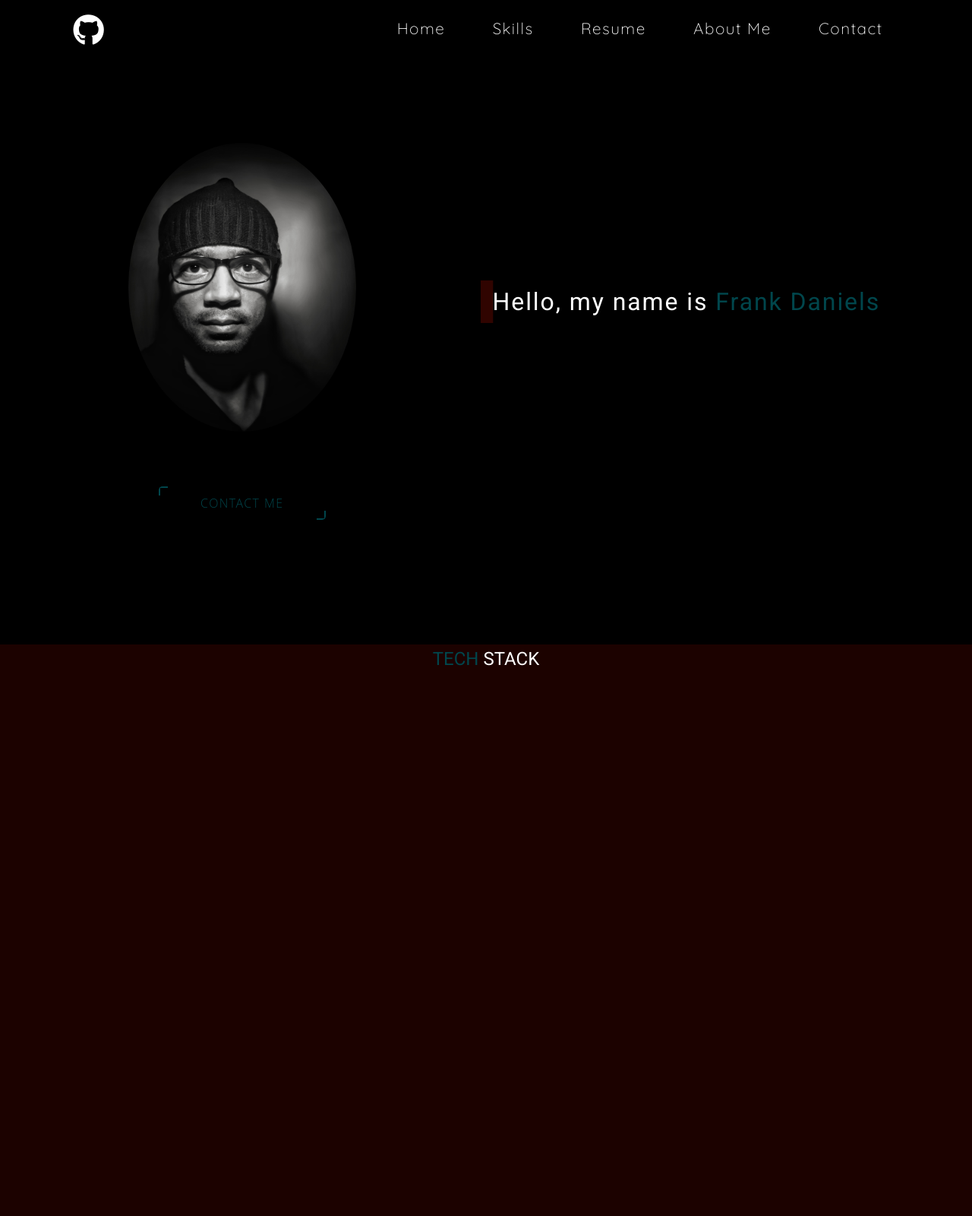
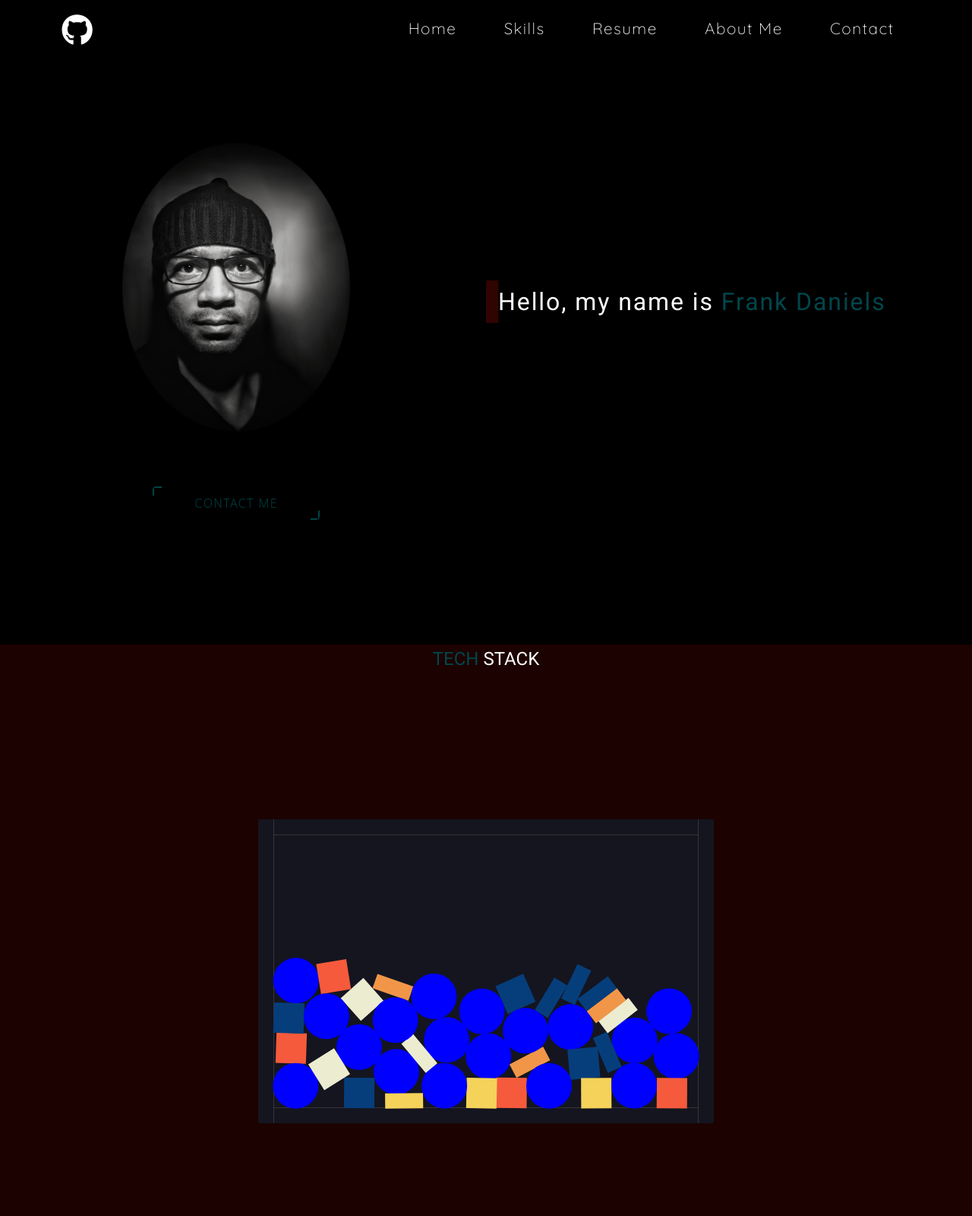
Before and after one commit to Rodeofritz/portfolio, a plain HTML site: page index.html in a window 1280 px wide. Shown: the top 1600 px of the page at 76% size. Drawn offline with nearby package versions, Linux system fonts and the light colour scheme.

Commit message:
refactored code and started work on the skills section

```diff
--- a/app.js
+++ b/app.js
@@ -1,20 +1,90 @@
+// fixed navbar on scroll
+const container = document.querySelector('.container');
+const fixedNav = document.querySelector('.fixed-nav');
+const navBar = document.querySelector('.nav-bar');
+const topBtn = document.querySelector('.top-btn');
+
+window.addEventListener('scroll', function () {
+	const scrollHeight = window.pageYOffset;
+	const navHeight = navBar.getBoundingClientRect().height;
+	if (scrollHeight > navHeight) {
+		container.classList.add('fixed-nav');
+	} else {
+		container.classList.remove('fixed-nav');
+	}
+	if (scrollHeight > 200) {
+		topBtn.classList.add('show-top-btn');
+	} else {
+		topBtn.classList.remove('show-top-btn');
+	}
+});
+
+// back to top buttion
+
+// setting date dynamically
+const date = document.getElementById('date');
+
+date.innerHTML = new Date().getFullYear();
+
 // Animation for my name in the top right of the site
-const { Engine, Render, Runner, World, Bodies } = Matter;
+const { Engine, Render, Runner, World, Bodies, MouseConstraint, Mouse } =
+	Matter;
+
+const width = 600;
+const height = 400;
 
 const engine = Engine.create();
 const { world } = engine;
 const render = Render.create({
-	element: document.body,
+	element: document.querySelector('.maze'),
 	engine: engine,
 	options: {
-		width: 300,
-		height: 300,
+		wireframes: false,
+		width: width,
+		height: height,
 	},
 });
 Render.run(render);
 Runner.run(Runner.create(), engine);
 
-const shape = Bodies.rectangle(200, 200, 50, 50, {
-	isStatic: true,
-});
-World.add(world, shape);
+// Makes it possible to grab objects with the mouse
+World.add(
+	world,
+	MouseConstraint.create(engine, {
+		mouse: Mouse.create(render.canvas),
+	}),
+);
+
+// Walls of the maze
+const walls = [
+	Bodies.rectangle(300, 0, 600, 40, { isStatic: true }),
+	Bodies.rectangle(300, 400, 600, 40, { isStatic: true }),
+	Bodies.rectangle(0, 200, 40, 400, { isStatic: true }),
+	Bodies.rectangle(600, 200, 40, 400, { isStatic: true }),
+];
+World.add(world, walls);
+
+//Random shapes for the maze
+
+for (let i = 0; i < 40; i++) {
+	if (Math.random() > 0.3 && Math.random() < 0.5) {
+		World.add(
+			world,
+			Bodies.rectangle(Math.random() * width, Math.random() * height, 40, 40),
+		);
+	} else if (Math.random() > 0.5 && Math.random() < 0.7) {
+		World.add(
+			world,
+			Bodies.rectangle(Math.random() * width, Math.random() * height, 50, 20),
+		);
+	} else {
+		World.add(
+			world,
+			Bodies.circle(Math.random() * width, Math.random() * height, 30, {
+				render: {
+					fillStyle: 'blue',
+				},
+			}),
+		);
+	}
+}
--- a/index.html
+++ b/index.html
@@ -20,12 +20,12 @@
 	</head>
 	<body>
 		<header>
+			<div id="home"></div>
 			<div class="container">
-				<nav class="nav-bar">
+				<nav class="nav-bar ">
+					<a href="https://github.com/Rodeofritz" target="_blank"><i class="fa-brands fa-github fa-2xl"></i></a>
 
-					<a href="https://github.com/Rodeofritz"><i class="fa-brands fa-github fa-2xl"></i></a>
-
-					<div class="linksContainer">
+					<div class="links-container">
 						<ul class="nav-list">
 							<li class="list-items">
 								<a href="#home" class="scroll-link link-style">Home</a>
@@ -67,6 +67,7 @@
 		<section class="parallax">
 			<div class="p-box" id="tech">
 				<h2><span class="primary-clr">Tech</span> Stack</h2>
+				<div class="maze"></div>
 			</div>
 			<div class="p-box" id="resume">
 				<h2>my <span class="secondary-clr">resume</span></h2>
@@ -105,11 +106,14 @@
 				</div>
 		</section>
 
+		<!-- Back to top button -->
+			<a class="top-btn" href="#home"><i class="fa-solid fa-circle-up"></i></a>
+
 		<!-- footer -->
 		<footer>
 			<p>
 				copyright &copy; Frank Daniels portfoilio website
-				<span id="date">2022</span>. all rights reserved
+				<span id="date"></span>. all rights reserved
 			</p>
 		</footer>
 
--- a/style.css
+++ b/style.css
@@ -32,9 +32,9 @@
 	--ff-fontWeight-bold: 700;
 
 	/* various */
-	--max-width: 1170px;
+	--max-width: 1200px;
 	--fixed-width: 620px;
-	--light-shadow: 0 5px 15px rgba(255, 255, 255, 0.3);
+	--light-shadow: 0 5px 15px rgba(60, 60, 60, 0.5);
 	--spacing-sm: 0.09rem;
 	--spacing-md: 0.12rem;
 	--spacing-lg: 0.25rem;
@@ -57,7 +57,6 @@ a {
 	text-decoration: none;
 	color: var(--clr-primary-4);
 	padding: 1em;
-	height
 }
 img {
 	display: block;
@@ -126,28 +125,34 @@ h4 {
 /* Header */
 header {
 	background: var(--clr-primary-1);
-	width: 100%;
-	max-width: 1170px;
 	min-height: 100vh;
 	margin: auto;
+	max-width: var(--max-width);
 	position: relative;
 	display: flex;
-	justify-content: flex-start;
-	align-items: center;
+	justify-content: center;
 	color: white;
 	letter-spacing: var(--spacing-sm);
 }
 
 .container {
+	background: var(--clr-transparent);
+	color: var(--clr-primary-4);
 	width: 100%;
 	height: 100%;
+	display: flex;
+	justify-content: center;
 	position: absolute;
 }
 
+/* .matter {
+	width: 100%;
+	height: 100vh;
+} */
+
 /* Nav bar  */
 .nav-bar {
-	background-color: transparent;
-	color: var(--clr-primary-4);
+	width: var(--max-width);
 	display: flex;
 	justify-content: space-between;
 	align-items: center;
@@ -156,20 +161,21 @@ header {
 	font-size: 1.3rem;
 	font-weight: var(--ff-fontWeight-light);
 	padding: 1em;
-	margin: auto;
-	max-width: var(--max-width);
 	z-index: 1;
 }
 
+/* shows only on scroll past nav height */
 .fixed-nav {
 	position: fixed;
-	margin: auto;
 	top: 0;
 	left: 0;
 	width: 100%;
-	background: var(--clr-primary-2);
+	height: 85px;
+	background-color: var(--clr-primary-1);
 	box-shadow: var(--light-shadow);
+	z-index: 2;
 }
+
 .nav-list {
 	display: flex;
 	justify-content: space-between;
@@ -357,6 +363,46 @@ header {
 	height: 100%;
 	transition-delay: 0ms;
 }
+
+/* Back to top button */
+.top-btn {
+	font-size: 1.25rem;
+	position: fixed;
+	bottom: 6rem;
+	right: 6rem;
+	width: 2rem;
+	height: 2rem;
+	display: flex;
+	justify-content: center;
+	align-items: center;
+	border-radius: 5px;
+	background: var(--clr-primary-5);
+	animation: bounce 2s ease-in-out infinite;
+	visibility: hidden;
+	z-index: -10;
+}
+.show-top-btn {
+	visibility: visible;
+	z-index: 1;
+}
+
+.top-btn-white {
+	background: var(--clr-primary-8);
+}
+@keyframes bounce {
+	0% {
+		transform: scale(1);
+	}
+	50% {
+		transform: scale(1.2);
+	}
+	100% {
+		transform: scale(1);
+	}
+}
+
+/* Skills section */
+
 /* Parallax effect */
 .parallax {
 	display: flex;
@@ -399,7 +445,7 @@ header {
 /* contact me */
 .p-box:nth-child(4) {
 	background: linear-gradient(rgba(255, 255, 255, 0.7), var(--clr-primary-10)),
-		url(/florian-klauer-mk7D-4UCfmg-unsplash.jpg) center/cover no-repeat;
+		url(/joe-dudeck-X6cChncECA8-unsplash.jpg) center/cover no-repeat;
 }
 form {
 	width: 90%;
@@ -416,7 +462,7 @@ textarea {
 	width: 100%;
 	padding: 0.2rem;
 	outline: 0;
-	border: 2px solid var(--clr-primary-12);
+	border: 2px solid var(--clr-primary-11);
 	border-radius: 5px;
 	color: var(--clr-primary-3);
 	background: transparent;
@@ -439,7 +485,8 @@ button {
 	color: var(--clr-primary-3);
 	outline: none;
 	background: transparent;
-	border: 2px solid var(--clr-primary-12);
+	border: 2px solid var(--clr-primary-11);
+	border-radius: 5px;
 	width: 100%;
 	cursor: pointer;
 }
```
Also changed, not shown: 1 other file.
